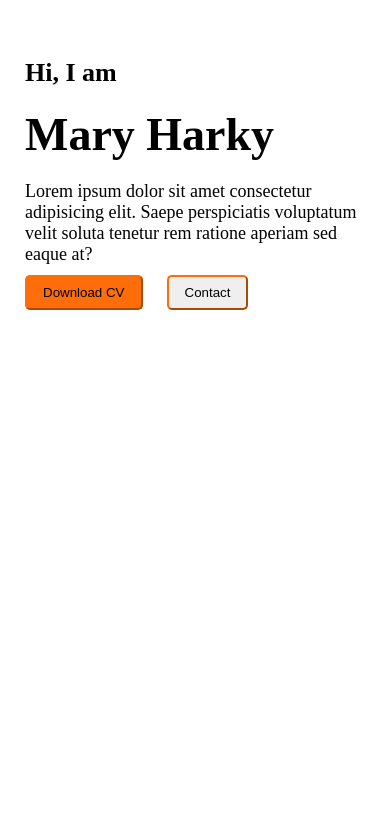
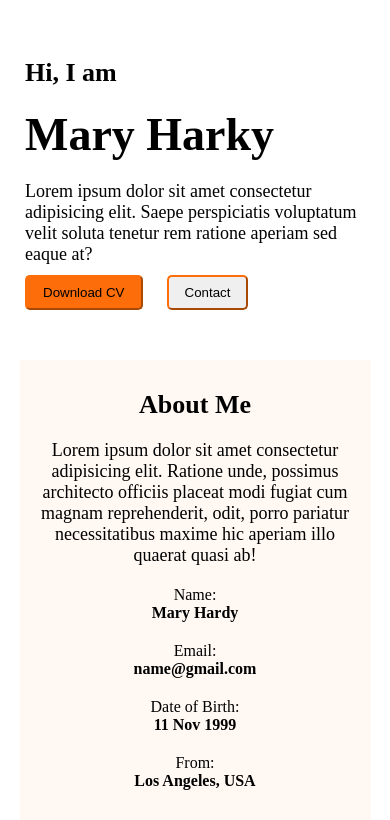
Before and after one commit to johirul101/responsive-webDeveloper-portfolio-m8, a plain HTML site: page index.html in a window 390 px wide. Shown: the part 688-1508 px from the top of the page. Before the commit the page ends 1048 px from the top, so only its background shows below. Drawn offline with Linux system fonts and the light colour scheme.

Commit message:
responsive Aout Me sectin has been added

```diff
--- a/index.html
+++ b/index.html
@@ -38,7 +38,29 @@
         <!-- banner ends here -->
     </header>
     <main>
+        <!-- about me section starts here  -->
+        <section class="about-me-section">
+            <div class="about-me-container">
+                <h3 class="title">About Me</h3>
+                <p class="description">Lorem ipsum dolor sit amet consectetur adipisicing elit. Ratione unde, possimus architecto officiis placeat modi fugiat cum magnam reprehenderit, odit, porro pariatur necessitatibus maxime hic aperiam illo quaerat quasi ab!</p>
+                <div class="my-info">
+                    <div class="my-name">
+                        <p>Name: <br><strong>Mary Hardy</strong></p>
 
+                    </div>
+                    <div class="my-email">
+                        <p>Email: <br><strong>name@gmail.com</strong></p>
+                    </div>
+                    <div class="my-birth-data">
+                        <p>Date of Birth: <br><strong>11 Nov 1999</strong></p>
+                    </div>
+                    <div class="my-place">
+                        <p>From: <br><strong>Los Angeles, USA</strong></p>
+                    </div>
+                </div>
+            </div>
+        </section>
+        <!-- about me section ends here  -->
     </main>
     <footer>
 
--- a/styles/index.css
+++ b/styles/index.css
@@ -99,6 +99,26 @@ li a{
 }
 
 /* banner styles up here */
+/* ============================================================================ */
+/* about me styles down here */
+.about-me-section{
+    margin: 50px 200px;
+    background-color: rgb(255,248,243);
+}
+.about-me-container{
+    width: 50vw;
+    margin: auto;
+
+    padding: 60px;
+    text-align: center;
+
+}
+.my-info{
+    display: flex;
+    justify-content: space-evenly;
+    margin: 10px 0px;
+}
+/* about me styles up here */
 
 
 @media screen and (max-width: 576px) {
@@ -123,10 +143,27 @@ li a{
 
         margin-top: 50px;
     }
+    /* abour me section down here  */
+
+    .about-me-section{
+        width: 90vw;
+        margin: 0px auto;
+        background-color: rgb(255,248,243);
+    }
+    .about-me-container{
+        width: 90vw;
+        margin: auto;
+
+        padding: 20px;
+        text-align: center;
+
+    }
+    .my-info{
+        flex-direction: column;
+        gap: 20px;
+    }
+ /* abour me section up here  */
+
+
 
 }
-@media screen and (min-width:577px) and (max-width:992px) {
-    nav{
-        flex-direction: row;
-    }
-}
```
